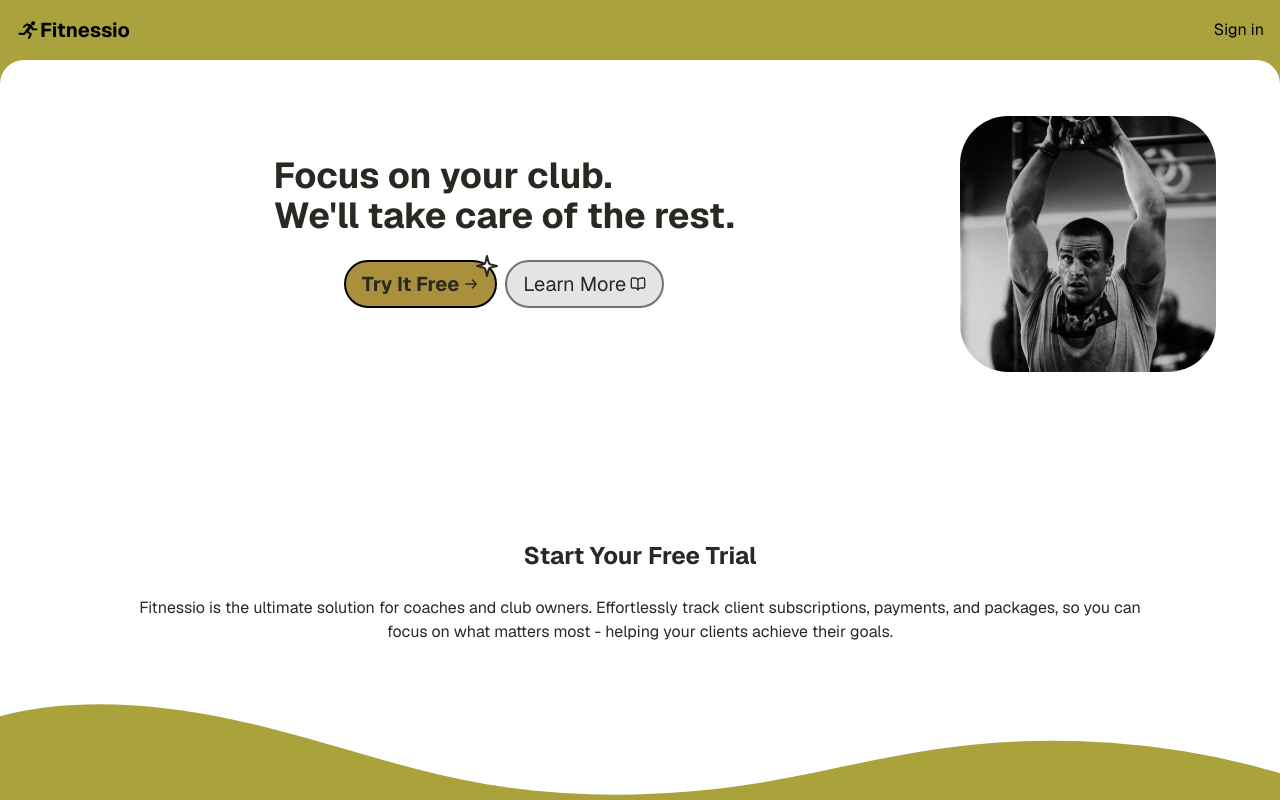
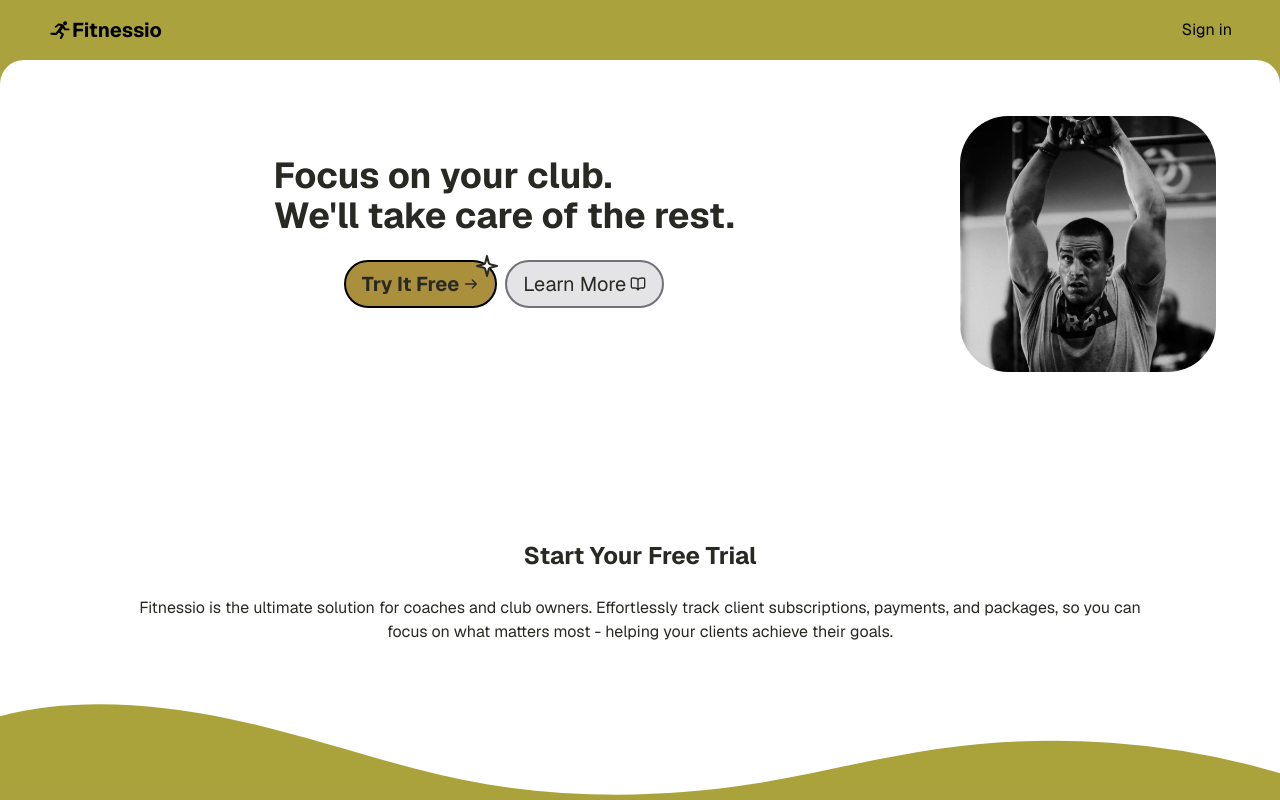
Before and after one commit to dylewskii/fitness-saas, a Next.js app: page / in a window 1280 px wide. Shown: the top 800 px of the page. Built offline with nearby package versions, Linux system fonts and the light colour scheme; no server answers.

Commit message:
fix padding

```diff
--- a/src/components/topnav.tsx
+++ b/src/components/topnav.tsx
@@ -9,7 +9,7 @@ type TopNavProps = {
 export function TopNav({ className }: TopNavProps) {
   return (
     <nav
-      className={`${className} bg-primary flex w-full max-w-[1920px] items-center justify-between p-4`}
+      className={`${className} bg-primary flex w-full max-w-[1920px] items-center justify-between px-12 py-4`}
     >
       <div className="flex items-center text-xl font-bold">
         <svg
```
